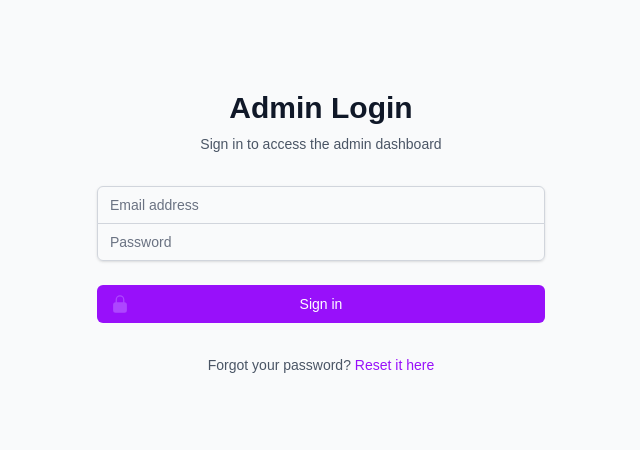
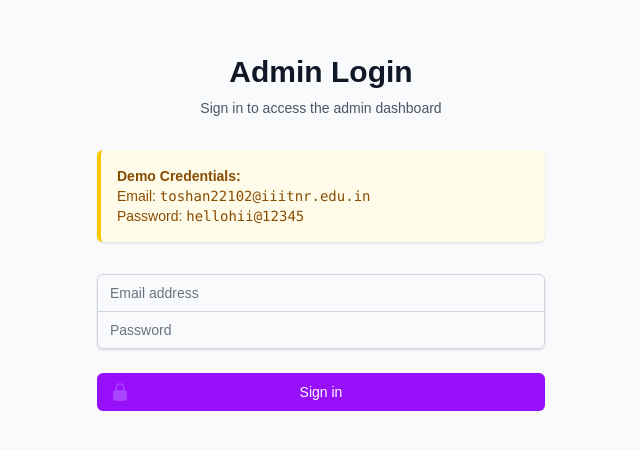
Before and after one commit to toshankanwar/Admin-Bakery-Management-and--Ecommerce, a Next.js app: page /login in a window 1280 px wide. Shown: the part 180-630 px from the top of the page, without its empty margins (319-959 px from the left). Built offline with nearby package versions, Linux system fonts and the light colour scheme; no server answers.

Commit message:
login info in login page

```diff
--- a/app/login/page.jsx
+++ b/app/login/page.jsx
@@ -82,6 +82,7 @@ export default function LoginPage() {
 
   return (
     <div className="min-h-screen flex items-center justify-center bg-gray-50 py-12 px-4 sm:px-6 lg:px-8">
+
       <motion.div
         initial={{ opacity: 0, y: 20 }}
         animate={{ opacity: 1, y: 0 }}
@@ -93,6 +94,13 @@ export default function LoginPage() {
           </h2>
           <p className="mt-2 text-center text-sm text-gray-600">
             Sign in to access the admin dashboard
+          </p>
+        </div>
+        <div className="bg-yellow-50 border-l-4 border-yellow-400 p-4 text-sm text-yellow-800 rounded-md shadow">
+          <p>
+            <strong>Demo Credentials:</strong><br />
+            <span>Email:</span> <code>toshan22102@iiitnr.edu.in</code><br />
+            <span>Password:</span> <code>hellohii@12345</code>
           </p>
         </div>
 
@@ -178,17 +186,6 @@ export default function LoginPage() {
           </div>
         </form>
 
-        <div className="mt-6">
-          <p className="text-center text-sm text-gray-600">
-            Forgot your password?{' '}
-            <button
-              onClick={() => {/* Implement password reset */}}
-              className="font-medium text-purple-600 hover:text-purple-500"
-            >
-              Reset it here
-            </button>
-          </p>
-        </div>
       </motion.div>
     </div>
   );
```
